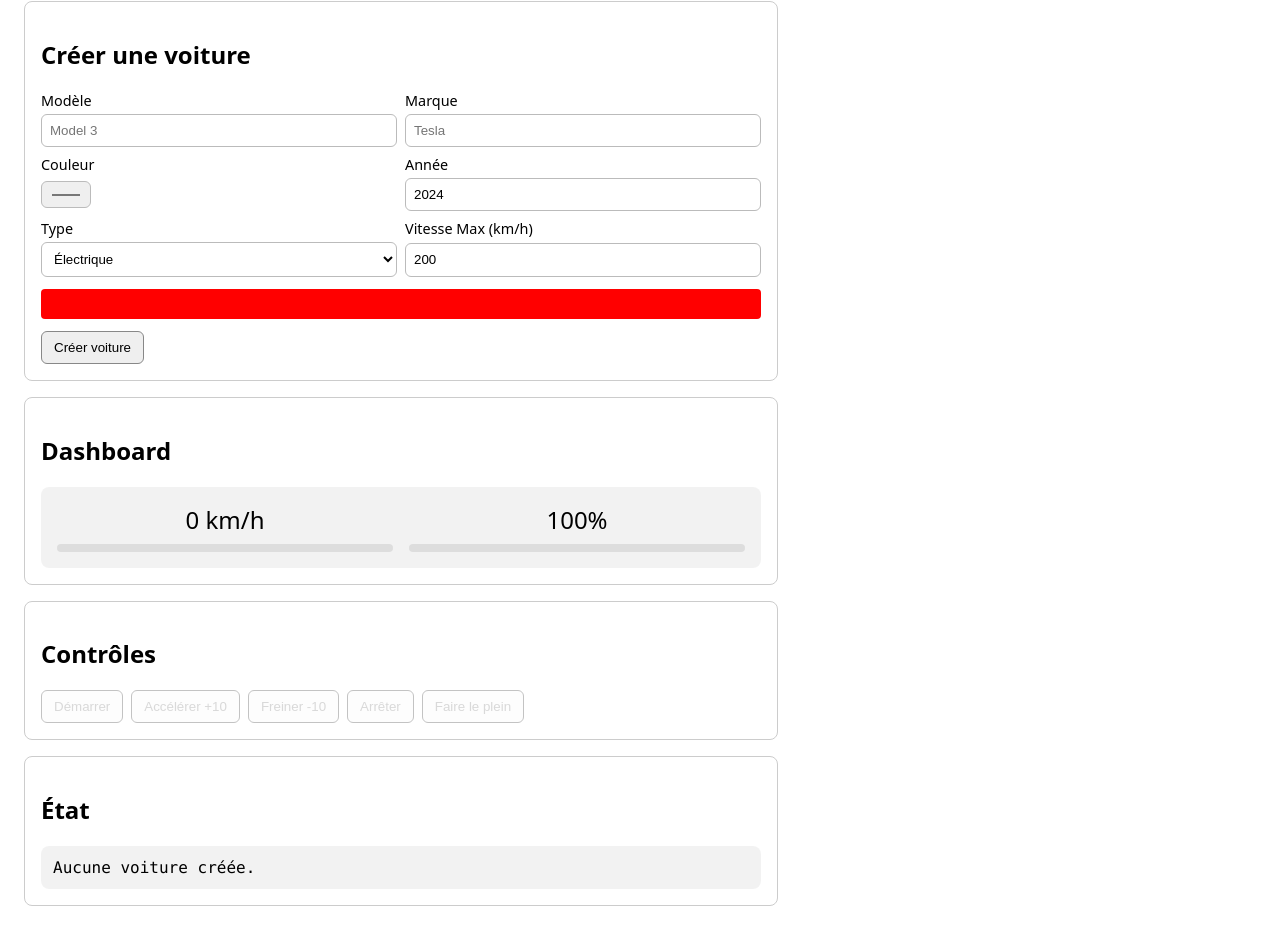
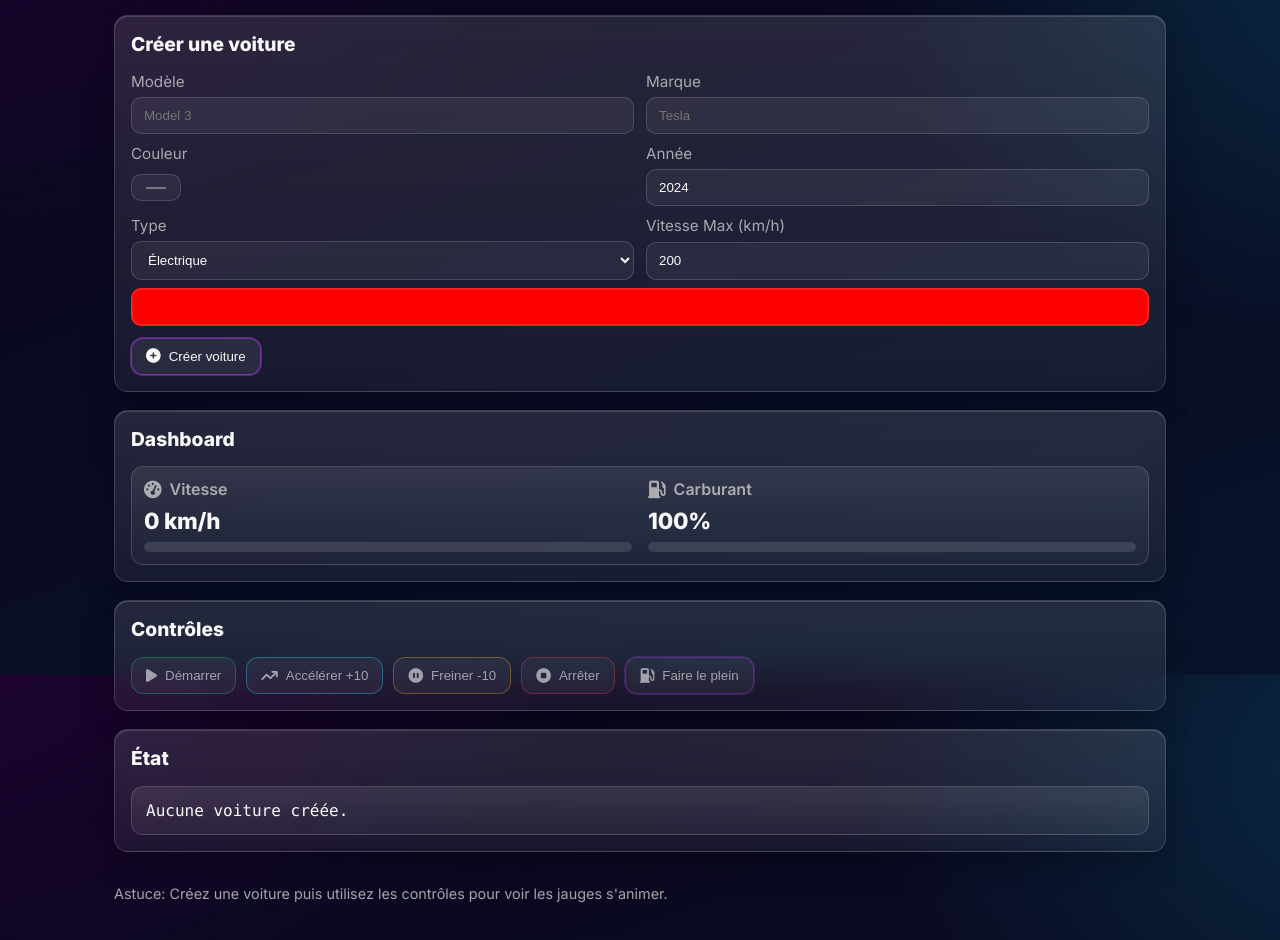
Before and after one commit to AymaneAsserrar/typescript_1, a website with bundled scripts: page public/index.html in a window 1280 px wide. Shown: the part 125-1065 px from the top of the page. Built offline with nearby package versions, Linux system fonts and the light colour scheme.

Commit message:
[UPD] Enhanced the UI and added new icons

```diff
--- a/public/index.html
+++ b/public/index.html
@@ -4,115 +4,28 @@
     <meta charset="utf-8" />
     <meta name="viewport" content="width=device-width, initial-scale=1" />
     <title>Voiture - Démo</title>
-    <style>
-      :root {
-        font-family: system-ui, sans-serif;
-        color-scheme: light dark;
-      }
-      body {
-        margin: 0;
-        padding: 24px;
-        display: grid;
-        gap: 16px;
-      }
-      .card {
-        border: 1px solid #ccc;
-        border-radius: 8px;
-        padding: 16px;
-        max-width: 720px;
-      }
-      .row {
-        display: grid;
-        grid-template-columns: 1fr 1fr;
-        gap: 8px;
-      }
-      label {
-        display: grid;
-        gap: 4px;
-        font-size: 0.9rem;
-      }
-      input {
-        padding: 8px;
-        border-radius: 6px;
-        border: 1px solid #bbb;
-      }
-      button {
-        padding: 8px 12px;
-        border-radius: 6px;
-        border: 1px solid #888;
-        cursor: pointer;
-      }
-      button:disabled {
-        opacity: 0.5;
-        cursor: not-allowed;
-      }
-      .actions {
-        display: flex;
-        gap: 8px;
-        flex-wrap: wrap;
-      }
-      .status {
-        white-space: pre-wrap;
-        font-family: ui-monospace, SFMono-Regular, Menlo, monospace;
-        background: rgba(0, 0, 0, 0.05);
-        padding: 12px;
-        border-radius: 8px;
-      }
-      .dashboard {
-        display: grid;
-        grid-template-columns: 1fr 1fr;
-        gap: 16px;
-        padding: 16px;
-        background: rgba(0, 0, 0, 0.05);
-        border-radius: 8px;
-      }
-      .gauge {
-        text-align: center;
-        position: relative;
-      }
-      .gauge-label {
-        font-size: 1.5em;
-        margin-bottom: 8px;
-      }
-      .gauge-visual {
-        height: 8px;
-        background: #ddd;
-        border-radius: 4px;
-        overflow: hidden;
-      }
-      .gauge-visual {
-        position: relative;
-      }
-      .gauge-visual::before {
-        content: "";
-        position: absolute;
-        top: 0;
-        left: 0;
-        display: block;
-        height: 100%;
-        background: #4caf50;
-        width: var(--value, 0%);
-        transition: width 0.3s ease;
-      }
-      .color-preview {
-        width: 100%;
-        height: 30px;
-        border-radius: 4px;
-        margin-top: 12px;
-      }
-      select {
-        padding: 8px;
-        border-radius: 6px;
-        border: 1px solid #bbb;
-        background: white;
-      }
-    </style>
+    <link rel="preconnect" href="https://fonts.googleapis.com" />
+    <link rel="preconnect" href="https://fonts.gstatic.com" crossorigin />
+    <link
+      href="https://fonts.googleapis.com/css2?family=Inter:wght@400;600;800&display=swap"
+      rel="stylesheet"
+    />
+    <link
+      rel="stylesheet"
+      href="https://cdn.jsdelivr.net/npm/@fortawesome/fontawesome-free@6.5.2/css/all.min.css"
+    />
+    <link rel="stylesheet" href="./styles.css" />
   </head>
   <body>
-    <h1>Interface Voiture (Car)</h1>
+    <div class="container">
+      <div class="app-header">
+        <i class="fa-solid fa-car-side icon" aria-hidden="true"></i>
+        <h1 class="title">Interface Voiture</h1>
+      </div>
+
       <div class="card">
         <h2>Créer une voiture</h2>
-      <div class="row">
+        <div class="grid">
           <label>
             Modèle
             <input id="model" placeholder="Model 3" />
@@ -144,7 +57,10 @@
         </div>
         <div id="colorPreview" class="color-preview"></div>
         <div class="actions" style="margin-top: 12px">
-        <button id="create">Créer voiture</button>
+          <button id="create" class="btn-primary">
+            <i class="fa-solid fa-circle-plus icon" aria-hidden="true"></i>Créer
+            voiture
+          </button>
         </div>
       </div>
 
@@ -152,10 +68,18 @@
         <h2>Dashboard</h2>
         <div class="dashboard">
           <div id="speedometer" class="gauge">
+            <div class="gauge-title">
+              <i class="fa-solid fa-gauge-high icon" aria-hidden="true"></i>
+              Vitesse
+            </div>
             <div class="gauge-label">0 km/h</div>
             <div class="gauge-visual"></div>
           </div>
           <div id="fuelGauge" class="gauge">
+            <div class="gauge-title">
+              <i class="fa-solid fa-gas-pump icon" aria-hidden="true"></i>
+              Carburant
+            </div>
             <div class="gauge-label">100%</div>
             <div class="gauge-visual"></div>
           </div>
@@ -165,11 +89,25 @@
       <div class="card">
         <h2>Contrôles</h2>
         <div class="actions">
-        <button id="start" disabled>Démarrer</button>
-        <button id="accelerate" disabled>Accélérer +10</button>
-        <button id="brake" disabled>Freiner -10</button>
-        <button id="stop" disabled>Arrêter</button>
-        <button id="refuel" disabled>Faire le plein</button>
+          <button id="start" class="btn-success" disabled>
+            <i class="fa-solid fa-play icon" aria-hidden="true"></i>Démarrer
+          </button>
+          <button id="accelerate" class="btn-accent" disabled>
+            <i class="fa-solid fa-arrow-trend-up icon" aria-hidden="true"></i
+            >Accélérer +10
+          </button>
+          <button id="brake" class="btn-warning" disabled>
+            <i class="fa-solid fa-circle-pause icon" aria-hidden="true"></i
+            >Freiner -10
+          </button>
+          <button id="stop" class="btn-danger" disabled>
+            <i class="fa-solid fa-circle-stop icon" aria-hidden="true"></i
+            >Arrêter
+          </button>
+          <button id="refuel" class="btn-primary" disabled>
+            <i class="fa-solid fa-gas-pump icon" aria-hidden="true"></i>Faire le
+            plein
+          </button>
         </div>
       </div>
 
@@ -178,6 +116,12 @@
         <div id="status" class="status">Aucune voiture créée.</div>
       </div>
 
+      <p class="row-note">
+        Astuce: Créez une voiture puis utilisez les contrôles pour voir les
+        jauges s'animer.
+      </p>
+
       <script type="module" src="./js/app.js"></script>
+    </div>
   </body>
 </html>
--- /dev/null
+++ b/public/styles.css
@@ -0,0 +1,277 @@
+/* Global theme */
+:root {
+  --bg-start: hsl(260 80% 6%);
+  --bg-end: hsl(220 70% 10%);
+  --card-bg: hsla(0, 0%, 100%, 0.08);
+  --card-border: hsla(0, 0%, 100%, 0.15);
+  --text: hsl(0 0% 98%);
+  --muted: hsl(0 0% 80% / 0.8);
+  --accent: hsl(280 100% 64%);
+  --accent-2: hsl(190 100% 60%);
+  --success: hsl(150 70% 45%);
+  --warning: hsl(40 90% 55%);
+  --danger: hsl(0 85% 60%);
+  color-scheme: dark light;
+}
+
+* {
+  box-sizing: border-box;
+}
+
+html,
+body {
+  height: 100%;
+}
+
+body {
+  margin: 0;
+  font-family: Inter, ui-sans-serif, system-ui, Segoe UI, Roboto, Helvetica,
+    Arial, Apple Color Emoji, Segoe UI Emoji;
+  color: var(--text);
+  background: radial-gradient(
+      1200px 800px at -10% -10%,
+      hsl(285 90% 20% / 0.35),
+      transparent 60%
+    ),
+    radial-gradient(
+      1000px 700px at 110% 10%,
+      hsl(190 90% 35% / 0.25),
+      transparent 55%
+    ),
+    linear-gradient(160deg, var(--bg-start), var(--bg-end));
+  background-attachment: fixed;
+}
+
+.container {
+  max-width: 1100px;
+  margin: 0 auto;
+  padding: 24px;
+  display: grid;
+  gap: 18px;
+}
+
+/* Header */
+.app-header {
+  display: flex;
+  align-items: center;
+  gap: 12px;
+}
+
+.title {
+  font-size: clamp(24px, 3.5vw, 40px);
+  line-height: 1.1;
+  font-weight: 800;
+  letter-spacing: -0.02em;
+  background: linear-gradient(90deg, var(--accent), var(--accent-2));
+  -webkit-background-clip: text;
+  background-clip: text;
+  color: transparent;
+}
+
+.subtitle {
+  color: var(--muted);
+}
+
+.badge {
+  display: inline-flex;
+  align-items: center;
+  gap: 6px;
+  padding: 6px 10px;
+  border: 1px solid var(--card-border);
+  border-radius: 999px;
+  background: linear-gradient(
+    180deg,
+    hsla(0, 0%, 100%, 0.12),
+    hsla(0, 0%, 100%, 0.04)
+  );
+}
+
+.icon {
+  font-size: 1.1em;
+  line-height: 1;
+}
+
+/* Cards */
+.card {
+  border: 1px solid var(--card-border);
+  border-radius: 14px;
+  padding: 16px;
+  background: linear-gradient(
+    180deg,
+    hsla(0, 0%, 100%, 0.12),
+    hsla(0, 0%, 100%, 0.06)
+  );
+  backdrop-filter: blur(10px);
+  box-shadow: 0 10px 30px hsl(0 0% 0% / 0.25),
+    inset 0 1px 0 hsla(0, 0%, 100%, 0.15);
+}
+
+.card h2 {
+  margin-top: 0;
+  font-size: 1.2rem;
+}
+
+.grid {
+  display: grid;
+  grid-template-columns: repeat(2, minmax(0, 1fr));
+  gap: 10px 12px;
+}
+
+@media (max-width: 720px) {
+  .grid {
+    grid-template-columns: 1fr;
+  }
+}
+
+label {
+  display: grid;
+  gap: 6px;
+  font-size: 0.95rem;
+  color: var(--muted);
+}
+
+input,
+select {
+  padding: 10px 12px;
+  border-radius: 10px;
+  border: 1px solid var(--card-border);
+  background: hsla(0, 0%, 100%, 0.06);
+  color: var(--text);
+  outline: none;
+  transition: border-color 0.2s ease, box-shadow 0.2s ease;
+}
+input:focus,
+select:focus {
+  border-color: color-mix(in oklab, var(--accent) 60%, white 0%);
+  box-shadow: 0 0 0 4px color-mix(in oklab, var(--accent) 25%, transparent 75%);
+}
+
+/* Actions */
+.actions {
+  display: flex;
+  flex-wrap: wrap;
+  gap: 10px;
+}
+
+button {
+  display: inline-flex;
+  align-items: center;
+  gap: 8px;
+  padding: 10px 14px;
+  border-radius: 12px;
+  border: 1px solid var(--card-border);
+  background: hsla(0, 0%, 100%, 0.08);
+  color: var(--text);
+  cursor: pointer;
+  transition: transform 0.08s ease, background 0.2s ease, box-shadow 0.2s ease;
+}
+button:hover {
+  background: hsla(0, 0%, 100%, 0.12);
+}
+button:active {
+  transform: translateY(1px);
+}
+button:disabled {
+  opacity: 0.6;
+  cursor: not-allowed;
+}
+
+.btn-primary {
+  border-color: color-mix(in oklab, var(--accent) 50%, white 0%);
+  box-shadow: 0 0 0 1px color-mix(in oklab, var(--accent) 35%, transparent 65%);
+}
+.btn-success {
+  border-color: color-mix(in oklab, var(--success) 60%, white 0%);
+}
+.btn-warning {
+  border-color: color-mix(in oklab, var(--warning) 60%, white 0%);
+}
+.btn-danger {
+  border-color: color-mix(in oklab, var(--danger) 60%, white 0%);
+}
+.btn-accent {
+  border-color: color-mix(in oklab, var(--accent-2) 60%, white 0%);
+}
+
+/* Status */
+.status {
+  white-space: pre-wrap;
+  font-family: ui-monospace, SFMono-Regular, Menlo, monospace;
+  background: linear-gradient(
+    180deg,
+    hsla(0, 0%, 100%, 0.1),
+    hsla(0, 0%, 100%, 0.05)
+  );
+  padding: 14px;
+  border-radius: 12px;
+  border: 1px solid var(--card-border);
+}
+
+/* Dashboard */
+.dashboard {
+  display: grid;
+  grid-template-columns: repeat(2, minmax(0, 1fr));
+  gap: 16px;
+  padding: 12px;
+  background: linear-gradient(
+    180deg,
+    hsla(0, 0%, 100%, 0.08),
+    hsla(0, 0%, 100%, 0.03)
+  );
+  border-radius: 12px;
+  border: 1px solid var(--card-border);
+}
+
+.gauge {
+  text-align: left;
+  position: relative;
+  display: grid;
+  gap: 8px;
+}
+
+.gauge-title {
+  display: inline-flex;
+  align-items: center;
+  gap: 8px;
+  font-weight: 600;
+  color: var(--muted);
+}
+
+.gauge-label {
+  font-size: 1.4rem;
+  font-weight: 700;
+  letter-spacing: -0.01em;
+}
+
+.gauge-visual {
+  height: 10px;
+  background: hsla(0, 0%, 100%, 0.12);
+  border-radius: 999px;
+  overflow: hidden;
+  position: relative;
+}
+.gauge-visual::before {
+  content: "";
+  position: absolute;
+  inset: 0 auto 0 0;
+  height: 100%;
+  background: linear-gradient(90deg, var(--accent), var(--accent-2));
+  width: var(--value, 0%);
+  transition: width 0.35s ease;
+}
+
+/* Color preview */
+.color-preview {
+  width: 100%;
+  height: 38px;
+  border-radius: 10px;
+  margin-top: 8px;
+  border: 1px solid var(--card-border);
+  box-shadow: inset 0 0 0 1px hsla(0, 0%, 100%, 0.1);
+}
+
+/* Utilities */
+.row-note {
+  color: var(--muted);
+  font-size: 0.9rem;
+}
```
Also changed, not shown: src/Car.ts (+3 -8 lines). Lines whose indentation alone changed are shown as unchanged.
